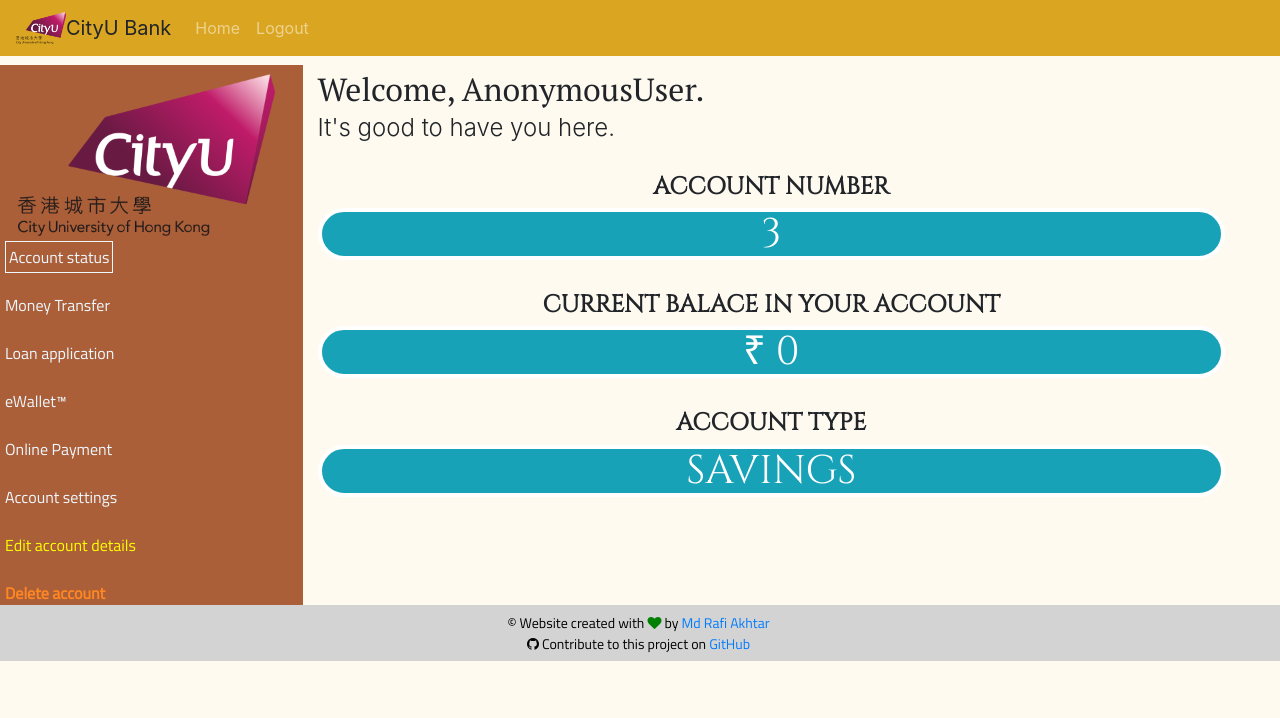
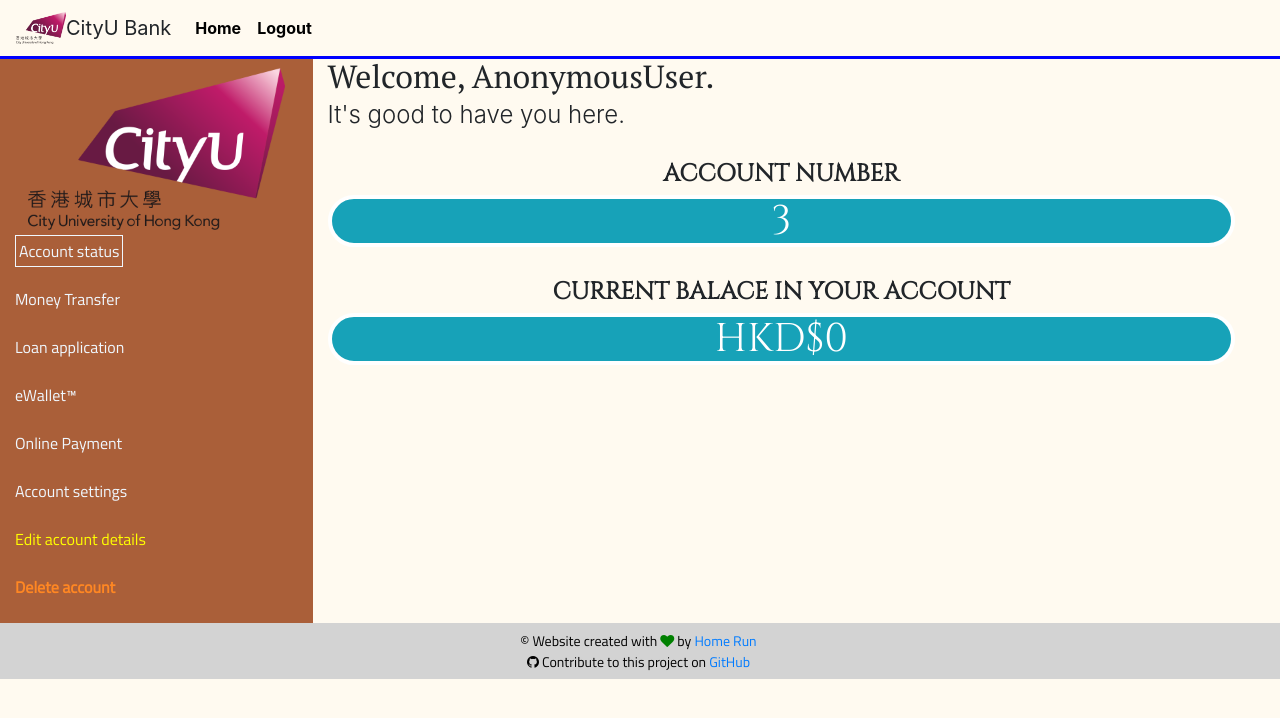
Before and after one commit to MingyaoLII/SDSC5003_Project, a Django app: page /profile/account_status/ in a window 1280 px wide. Shown: the top 718 px of the page. Run offline with Django 3.2, Linux system fonts and the light colour scheme; data comes from the database, SQL or seed files in the repository; both versions use the stored data as it was after the commit; some libraries are stand-ins or nearby versions.

Commit message:
modify layout

```diff
--- a/profiles/templates/profiles/loans.html
+++ b/profiles/templates/profiles/loans.html
@@ -64,7 +64,7 @@
 
 {% block bodycontent %}
     <section id="welcome_post" class="col-9">
-        <h2>Welcome, <span id="prof_name">Rafi.</span> </h2>
+        <h2>Welcome, <span id="prof_name">{{ user }}.</span> </h2>
         <h4 style="font-weight: 300;">It's good to have you here.</h4>
         <br>
 
@@ -75,7 +75,7 @@
             </h3>
             <br>
             <h3 style="font-weight: 300;">
-                Enter the amount of loan needed (₹)
+                Enter the amount of loan needed (HKD$)
                 <input type="number" class="form-control" id="loan_amt" required>
             </h3>
             <small>Please read the <a href="#">Terms and Conditions</a> before requesting for loan</small>. <br>
--- a/profiles/templates/profiles/profile.html
+++ b/profiles/templates/profiles/profile.html
@@ -6,6 +6,7 @@
 
         body {
             background-color: floralwhite;
+
         }
         h2 {
             font-family: "PT Serif";
@@ -71,7 +72,7 @@
 
 {% block bodycontent %}
 
-    <section id="welcome_post" class="col-9">
+    <section id="welcome_post" class="col-9" >
         <h2>Welcome, <span id="prof_name">{{ user }}.</span> </h2>
         <h4 style="font-weight: 300;">It's good to have you here.</h4>
         <br>
@@ -83,13 +84,10 @@
         <br>
         <div class="text-center curr_bal">
             <h4>CURRENT BALACE IN YOUR ACCOUNT</h4>
-            <h1 id="curr_bal" class="btn-info">₹ {{ curr_user.balance }}</h1>
+            <h1 id="curr_bal" class="btn-info">HKD${{ curr_user.balance }}</h1>
         </div>
         <br>
-        <div class="text-center curr_bal">
-            <h4>ACCOUNT TYPE</h4>
-            <h1 id="curr_bal" class="btn-info">SAVINGS</h1>
-        </div>
+
 
     </section>
 
--- a/profiles/templates/profiles/profile_base_layout.html
+++ b/profiles/templates/profiles/profile_base_layout.html
@@ -6,7 +6,7 @@
         <meta charset="utf-8">
         <meta name="viewport" content="width=device-width, initial-scale=1">
 
-        <title>Central Bank | Profile</title>
+        <title>CityU Bank | Profile</title>
 
         <!-- CSS FRAMEWORKS REQUIRED -->
         <link rel="stylesheet" href="https://maxcdn.bootstrapcdn.com/bootstrap/4.0.0-beta/css/bootstrap.min.css" integrity="sha384-/Y6pD6FV/Vv2HJnA6t+vslU6fwYXjCFtcEpHbNJ0lyAFsXTsjBbfaDjzALeQsN6M" crossorigin="anonymous">
@@ -21,27 +21,28 @@
     </head>
 
     <body>
-        <nav class="navbar navbar-expand-lg navbar-dark fixed-top" style="background-color: goldenrod">
+        <nav class="navbar navbar-expand-lg navbar-dark fixed-top" style="background-color: floralwhite">
             <img src="/static/images/768px-CityU_logo.jpg" width="50px">
-            <a class="navbar-brand"> CityU Bank</a>
+            <a class="navbar-brand" > CityU Bank</a>
             <button class="navbar-toggler" type="button" data-toggle="collapse" data-target="#navbarNavAltMarkup" aria-controls="navbarNavAltMarkup" aria-expanded="false" aria-label="Toggle navigation">
                 <span class="navbar-toggler-icon"></span>
             </button>
             <div class="collapse navbar-collapse" id="navbarNavAltMarkup">
                 <div class="navbar-nav">
-                    <a class="nav-item nav-link" href="{% url 'home' %}">Home <span class="sr-only">(current)</span></a>
-                    <a class="nav-item nav-link" href="{% url 'accounts:logout' %}">Logout</a>
+                    <b><a class="nav-item nav-link" href="{% url 'home' %}" style="color:black">Home <span class="sr-only">(current)</span></a></b>
+                    <b><a class="nav-item nav-link" href="{% url 'accounts:logout' %}" style="color:black">Logout</a></b>
                 </div>
             </div>
         </nav>
 
-        <br> <br> <br>
+        <br> <br>
+        <div style="background-color: blue;height: 11px"><br></div>
 
         <div class="container-fluid row">
 
                 <!--SIDE PANEL BEGINS -->
-                <section id="side_panel" class="col-3">
-                    <img src="/static/images/768px-CityU_logo.jpg" class="container btn" alt="">
+                <section id="side_panel" class="col-3" style="margin: 0px;height: auto">
+                    <img src="/static/images/768px-CityU_logo.jpg" class="container btn" style="margin: auto">
                     <!-- OPERATIONS -->
                     <a href="{% url 'profiles:account_status' %}" class="current side" id="status">Account status</a> <br> <br>
 
@@ -69,7 +70,7 @@
         <!-- FOOTER -->
         <section class="foot">
             <div class="text-center">
-                &copy; Website created with <i class="fa fa-heart" style="color: green"></i> by <a href="https://github.com/rafi007akhtar" target="_blank">Md Rafi Akhtar</a>
+                &copy; Website created with <i class="fa fa-heart" style="color: green"></i> by <a href="https://github.com/hiiragimei/HomeRun" target="_blank">Home Run</a>
                 <br>
                 <i class="fa fa-github"></i> Contribute to this project on <a href="https://github.com/rafi007akhtar/BankingProject" target="_blank">GitHub</a>
             </div>
```
Also changed, not shown: db.sqlite3.
